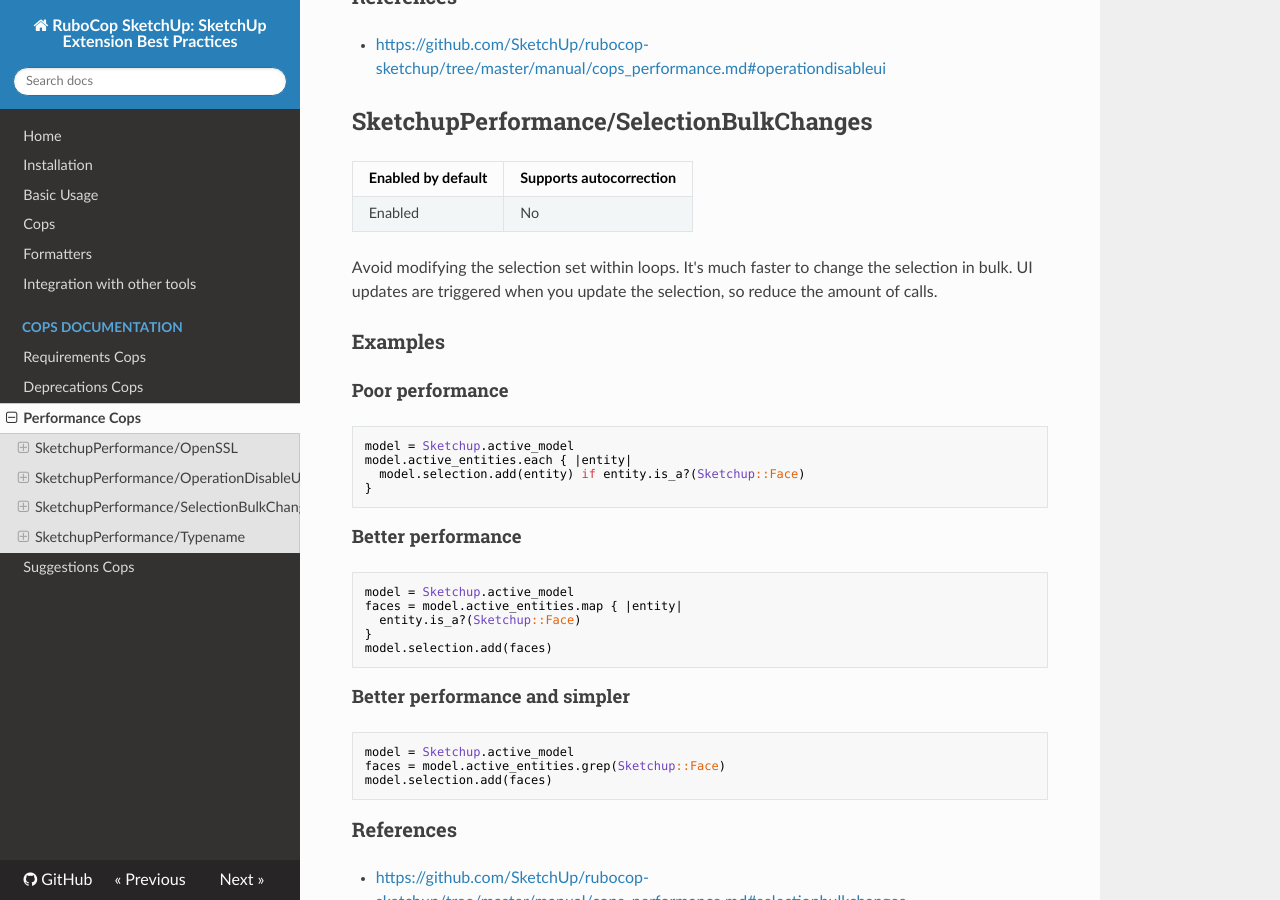
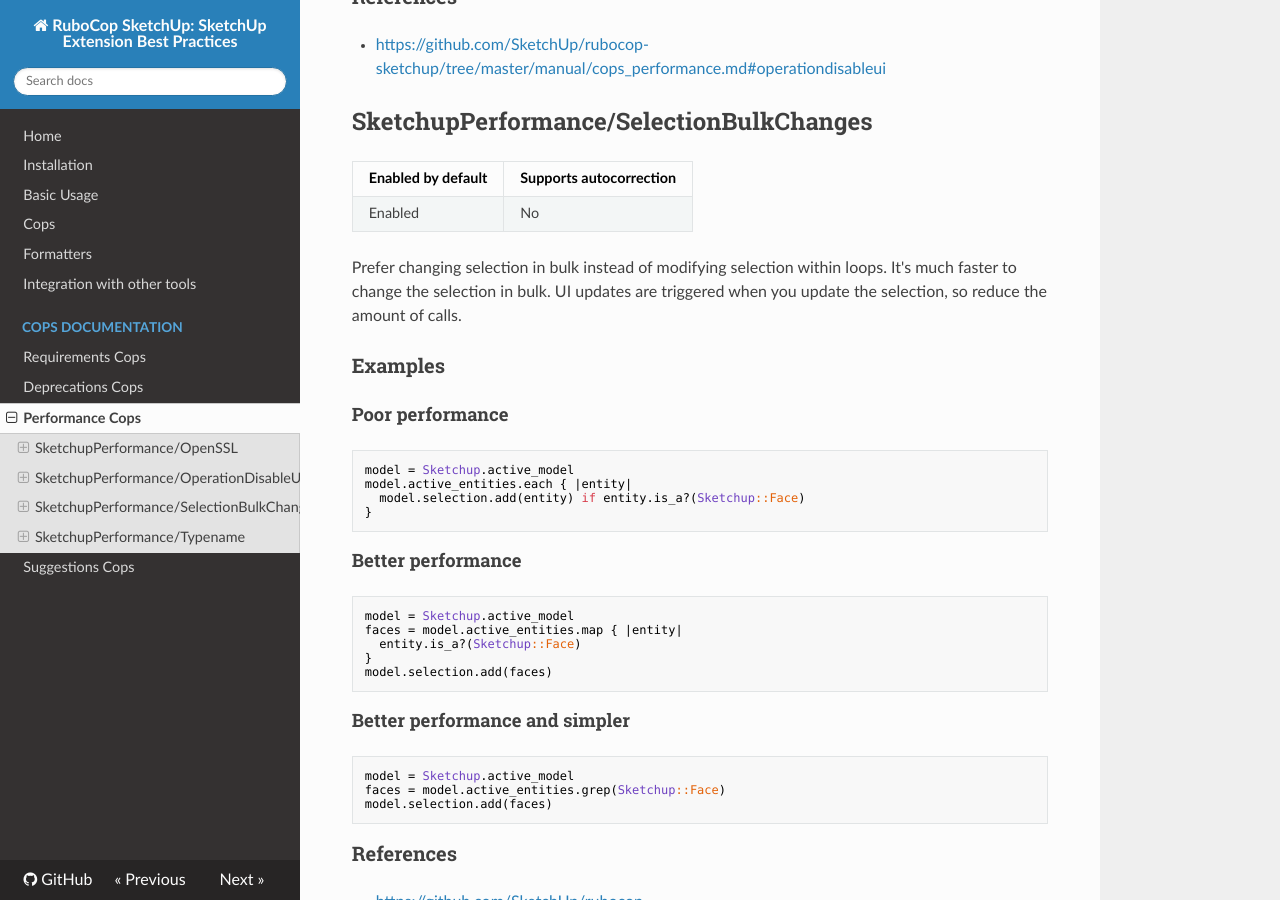
Before and after one commit to SketchUp/rubocop-sketchup, an MkDocs documentation site: the page built from manual/cops_performance.md, in a window 1280 px wide and 900 px high, scrolled down 1015 px. Built offline with MkDocs 1.6.1, drawn with Linux system fonts in a browser that asks for light colours; nearby versions of some CDN libraries.

Commit message:
Update SelectionBulk description.

```diff
--- a/manual/cops_performance.md
+++ b/manual/cops_performance.md
@@ -48,9 +48,9 @@ Enabled by default | Supports autocorrection
 --- | ---
 Enabled | No
 
-Avoid modifying the selection set within loops. It's much faster to
-change the selection in bulk. UI updates are triggered when you update
-the selection, so reduce the amount of calls.
+Prefer changing selection in bulk instead of modifying selection within
+loops. It's much faster to change the selection in bulk. UI updates are
+triggered when you update the selection, so reduce the amount of calls.
 
 ### Examples
 
```
Also changed, not shown: 1 other file.
